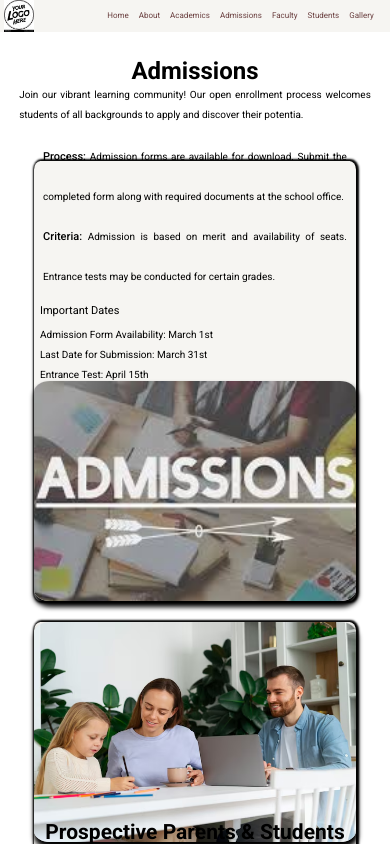
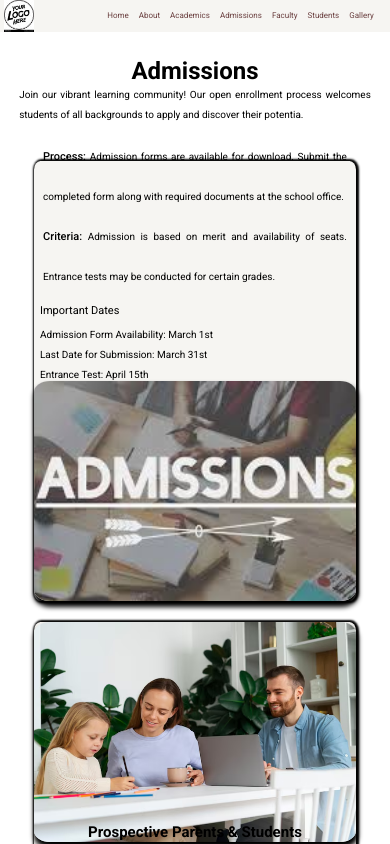
Before and after one commit to adityakamodiya/School-website, a React (Vite) app: page /Admissions in a window 390 px wide. Shown: the top 844 px of the page. Built offline with nearby package versions, Linux system fonts and the light colour scheme; a web font is replaced by a local one.

Commit message:
Update admissions.css

```diff
--- a/src/Component Css/admissions.css
+++ b/src/Component Css/admissions.css
@@ -96,12 +96,14 @@ font-size: 20px;
         line-height: 200%;
         list-style: none;
     }
-    .admission-row2 .admission-row2-right  p{
+    .admission-row2 .admission-row2-right  p,.admission-row1 .admission-row1-left  p{
 
-            line-height: 18px;
+            line-height: 13px;
+            font-size: 10px;
 
     }
     h2{
-        font-size: 21px;
+        font-size: 15px;
+        line-height: 15px;
     }
 }
```
